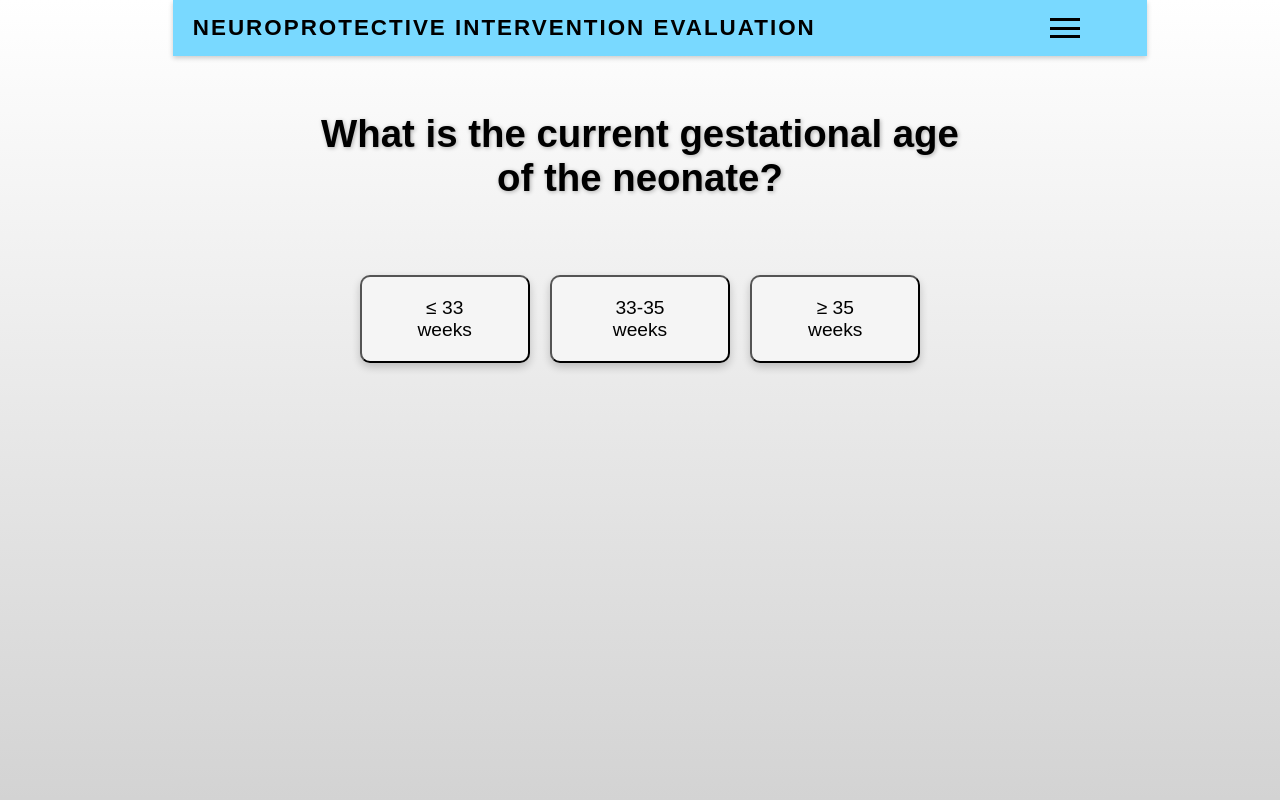
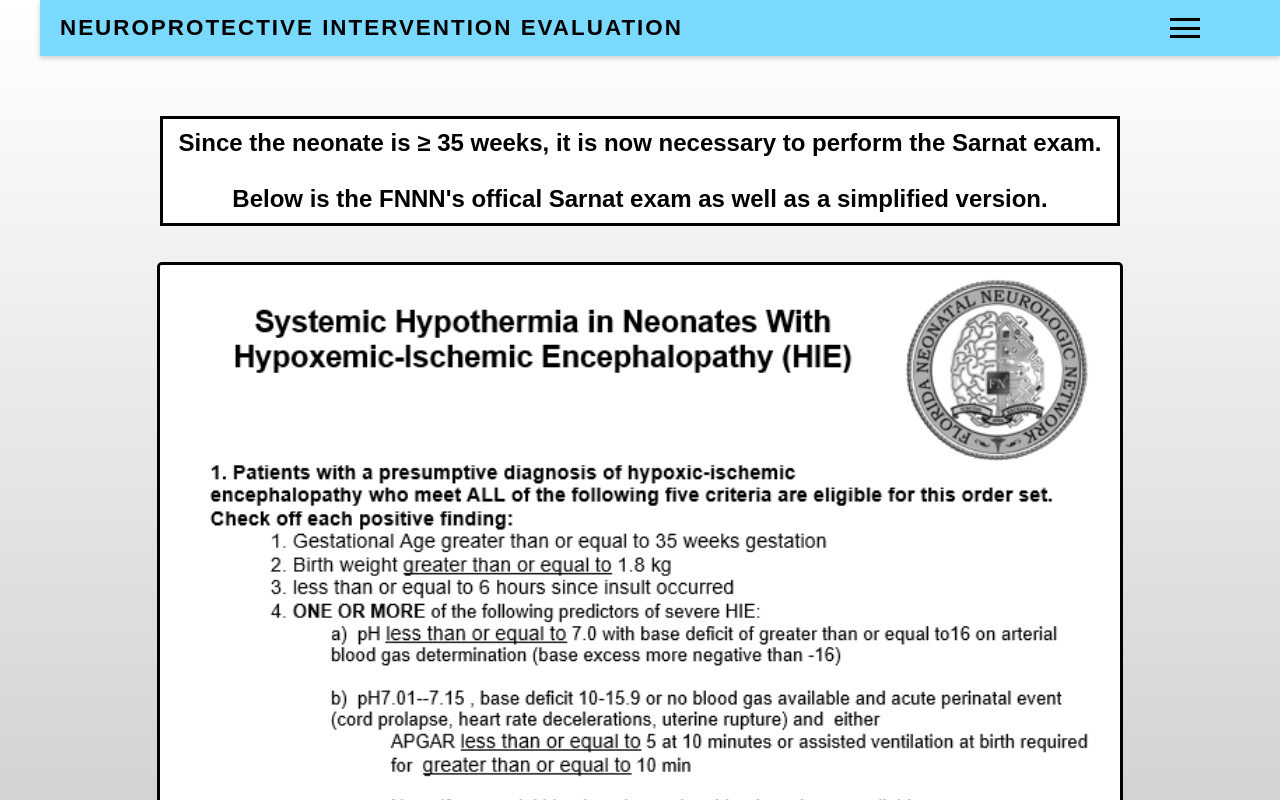
Before and after one commit to alexmerlo23/NeoCare, a React (Vite) app in the folder frontend/: page / in a window 1280 px wide. Shown: the top 800 px of the page. Built offline with nearby package versions, Linux system fonts and the light colour scheme; a web font is replaced by a local one.

Commit message:
changed right branch to home

```diff
--- a/frontend/src/App.jsx
+++ b/frontend/src/App.jsx
@@ -17,7 +17,8 @@
             {/*<Route path="/" element={<LandingPage />} />*/}
             <Route path="/landingleftbranch" element={<LandingLeftBranch />} />
             <Route path="/landingrightbranch" element={<LandingRightBranch />} />
-            <Route path="/" element={<Home />} />
+            {/*<Route path="/" element={<Home />} />*/}
+            <Route path="/" element={<RightBranch />} />
             <Route path="/leftbranch" element={<LeftBranch />} />
             <Route path="/midbranch" element={<MidBranch />} />
             <Route path="/rightbranch" element={<RightBranch />} />
```
